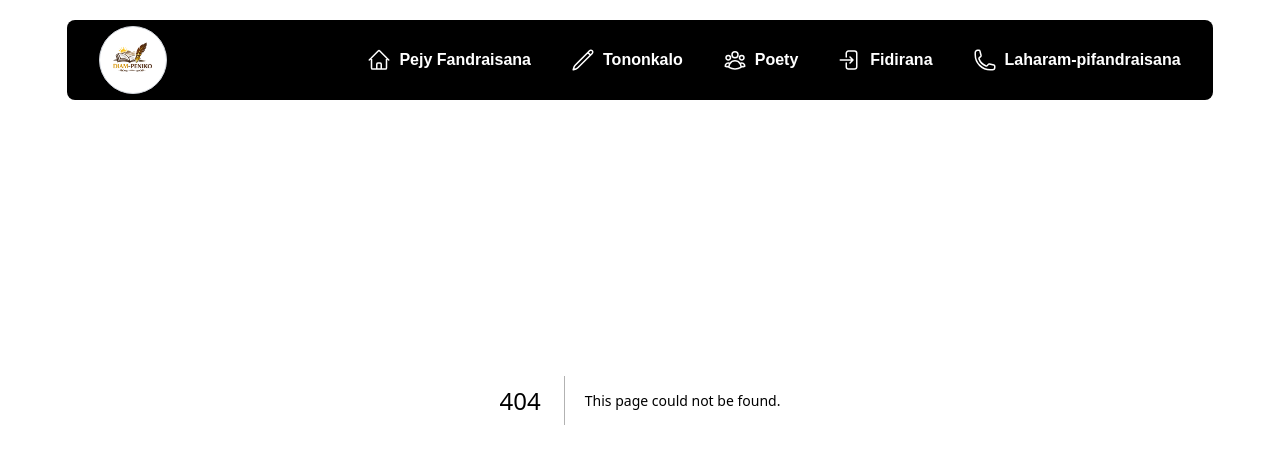
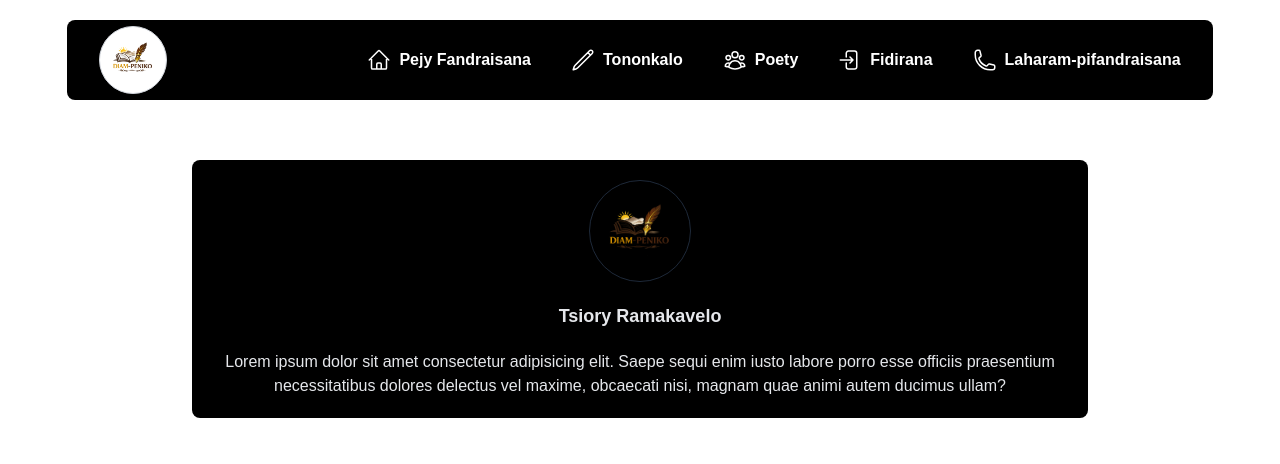
Before and after one commit to Refila-dev/diam-peniko, a Next.js app: page /poety in a window 1280 px wide. Before the commit this address had no page. Shown: the top 464 px of the page. Built offline with nearby package versions, Linux system fonts and the light colour scheme.

Commit message:
feat: add the poete page

```diff
--- /dev/null
+++ b/app/components/poety-content.tsx
@@ -0,0 +1,34 @@
+import React from 'react'
+import Image from 'next/image'
+
+const PoetyContent = () => {
+  return (
+    <div className='w-full mx-auto mt-10 min-h-screen flex flex-col gap-2'>
+      <div className='w-full mx-auto mt-10 min-h-screen max-w-4xl flex flex-col gap-2'>
+        <div className='flex flex-col justify-center items-center gap-5 bg-black dark:bg-olive-200 p-5 rounded-lg'>
+            <div className='rounded-full border border-gray-800'>
+                <Image
+                    src="/diampeniko.png"
+                    alt="Description of image"
+                    width={100}
+                    height={100}
+                />
+            </div>
+            <div>
+                <h1 className="text-lg font-semibold text-gray-200 dark:text-gray-800">
+                    Tsiory Ramakavelo
+                </h1>
+            </div>
+            <div>
+                <p className='text-gray-200 dark:text-gray-800 text-center'>Lorem ipsum dolor sit amet consectetur adipisicing elit. Saepe sequi enim iusto labore porro
+                esse officiis praesentium necessitatibus dolores delectus vel maxime, obcaecati nisi, magnam quae
+                 animi autem ducimus ullam?
+                 </p>
+            </div>
+        </div>
+      </div>
+    </div>
+  );
+}
+
+export default PoetyContent
--- a/app/components/ui/navbar.tsx
+++ b/app/components/ui/navbar.tsx
@@ -72,6 +72,7 @@ const Navbar = () => {
           </div>
           <div className="flex items-center gap-2">
             <div className="text-white dark:text-black">
+              <a href="/poety">
                 <svg
                   xmlns="http://www.w3.org/2000/svg"
                   fill="none"
@@ -87,6 +88,7 @@ const Navbar = () => {
                     d="M18 18.72a9.094 9.094 0 0 0 3.741-.479 3 3 0 0 0-4.682-2.72m.94 3.198.001.031c0 .225-.012.447-.037.666A11.944 11.944 0 0 1 12 21c-2.17 0-4.207-.576-5.963-1.584A6.062 6.062 0 0 1 6 18.719m12 0a5.971 5.971 0 0 0-.941-3.197m0 0A5.995 5.995 0 0 0 12 12.75a5.995 5.995 0 0 0-5.058 2.772m0 0a3 3 0 0 0-4.681 2.72 8.986 8.986 0 0 0 3.74.477m.94-3.197a5.971 5.971 0 0 0-.94 3.197M15 6.75a3 3 0 1 1-6 0 3 3 0 0 1 6 0Zm6 3a2.25 2.25 0 1 1-4.5 0 2.25 2.25 0 0 1 4.5 0Zm-13.5 0a2.25 2.25 0 1 1-4.5 0 2.25 2.25 0 0 1 4.5 0Z"
                   />
                 </svg>
+              </a>
             </div>
             <a
               href="/product"
--- /dev/null
+++ b/app/poety/page.tsx
@@ -0,0 +1,12 @@
+import React from 'react'
+import PoetyContent from '../components/poety-content'
+
+const page = () => {
+  return (
+    <div className='mt-30'>
+      <PoetyContent />
+    </div>
+  )
+}
+
+export default page
```
Also changed, not shown: 2 other files (tests, documents, lock files or other folders). Lines whose indentation alone changed are shown as unchanged.
